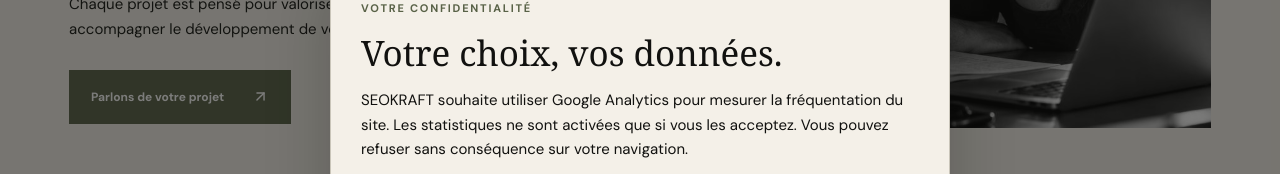
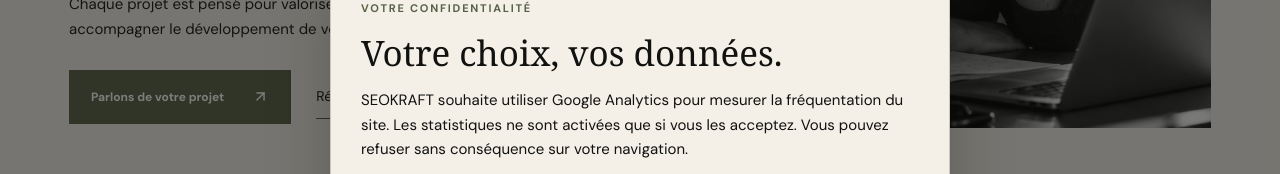
Before and after one commit to marcmasterbet/seokraft-v4, a Next.js app: page / in a window 1280 px wide. Shown: the part 486-660 px from the top of the page. Built offline with nearby package versions, Linux system fonts and the light colour scheme; a web font is replaced by a local one.

Commit message:
Add files via upload

```diff
--- a/app/globals.css
+++ b/app/globals.css
@@ -232,3 +232,17 @@
 .booking-footer a{color:inherit}
 .contact-call-link{display:inline-flex;align-items:center;gap:10px;margin-top:24px;color:inherit;text-decoration:underline;text-underline-offset:5px;line-height:1.5}
 @media(max-width:650px){.booking-header{padding:20px}.booking-header .brand{transform:scale(.85);transform-origin:left center}.booking-page{padding:54px 16px 60px}.booking-intro{margin-bottom:30px}.cal-booking-frame{height:780px}.cal-booking-shell,.cal-booking-permission{min-height:530px}.booking-details span{font-size:10px;padding:8px 10px}}
+
+/* SEOKRAFT V4 — accès discret aux rendez-vous */
+.hero-actions{display:flex;align-items:center;flex-wrap:wrap;gap:18px 25px}
+.hero-call-button{display:inline-flex;align-items:center;gap:9px;color:#11110f;text-decoration:none;border-bottom:1px solid #596247;padding:12px 0;font-size:14px;line-height:1.4;transition:color .2s}
+.hero-call-button:hover{color:#596247}
+.pricing-callout{display:flex;justify-content:space-between;align-items:center;gap:40px;margin-top:52px;padding:clamp(28px,4vw,58px);background:#e9e7dc;border:1px solid rgba(89,98,71,.2);color:#11110f}
+.pricing-callout>div:first-child{max-width:650px}
+.pricing-callout h3{font-family:Georgia,serif;font-size:clamp(30px,3.3vw,50px);font-weight:400;line-height:1.13;letter-spacing:-.035em;margin:17px 0}
+.pricing-callout h3 em{font-weight:400;color:#596247}
+.pricing-callout p{font-size:16px;line-height:1.7;max-width:610px;margin:0}
+.pricing-callout-action{display:flex;flex-direction:column;align-items:flex-start;gap:12px;flex-shrink:0}
+.pricing-callout-action>span{font-size:12px;color:#596247}
+@media(max-width:850px){.pricing-callout{flex-direction:column;align-items:flex-start;gap:26px}.pricing-callout-action{flex-shrink:1}}
+@media(max-width:550px){.hero-actions{align-items:flex-start;flex-direction:column;gap:10px}.pricing-callout{margin-top:34px}.pricing-callout-action .button{font-size:13px}}
```
Also changed, not shown: components/Home.tsx (+1 -1 lines).
